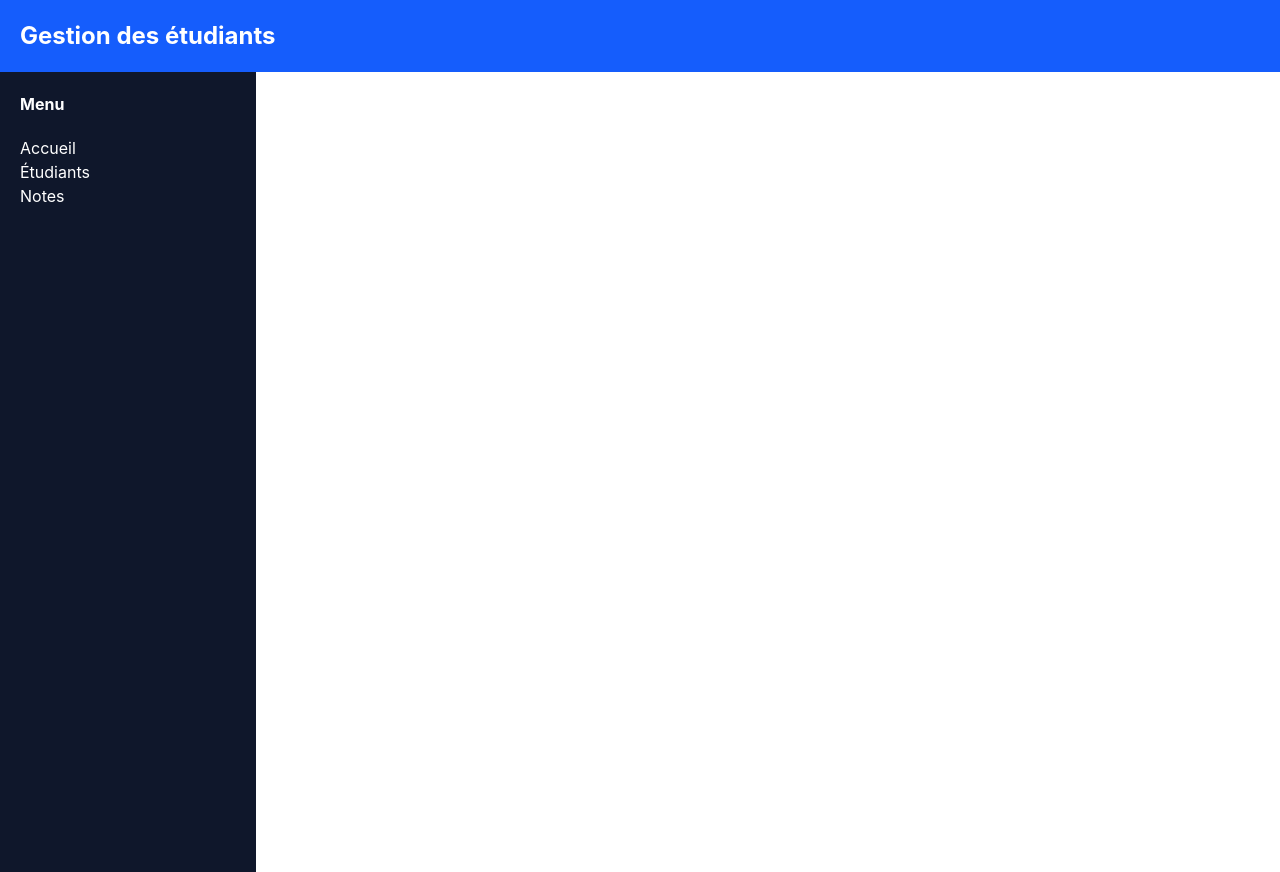
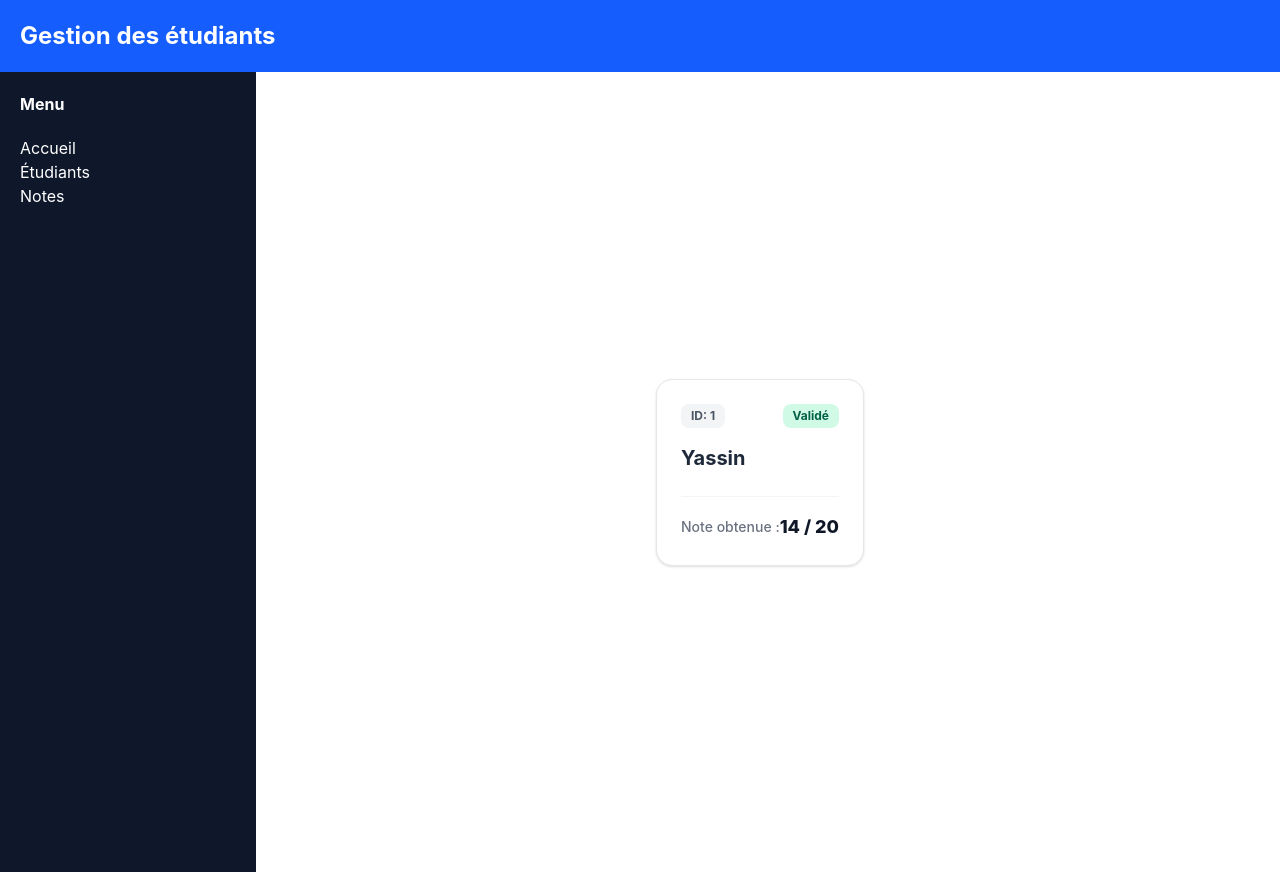
Before and after one commit to yabourizine90-eng/Learn, a React (Vite) app: page /etudiants/1 in a window 1280 px wide. Built offline with nearby package versions, Linux system fonts and the light colour scheme.

Commit message:
first commit

```diff
--- a/src/App.jsx
+++ b/src/App.jsx
@@ -3,11 +3,13 @@ import Sidebar from "./component/Sidebar";
 import Content from "./component/Content";
 import Etudiants from "./component/Etudiants";
 import Notes from "./component/Notes";
-
+import DetailEtudiant from "./component/DetailEtudiant";
+import Error from "./component/Error";
 import { Route, Routes } from "react-router";
 import "./App.css";
 
 export default function App() {
+
   return (
     <div>
       <Header />
@@ -18,6 +20,8 @@ export default function App() {
           <Route path="/" element={<Content />} />
           <Route path="/accueil" element={<Content />} />
           <Route path="/etudiants" element={<Etudiants />} />
+          <Route path="*" element={<Error />} />
+          <Route path="/etudiants/:id" element={<DetailEtudiant />} />
           <Route path="/notes" element={<Notes />} />
           <Route />
         </Routes>
--- /dev/null
+++ b/src/component/DetailEtudiant.jsx
@@ -0,0 +1,53 @@
+import { useParams } from "react-router";
+
+export default function DetailEtudiant() {
+  const etudiants = [
+    { id: 1, prenom: "Yassin", note: "14" },
+    { id: 2, prenom: "Youssef", note: "16" },
+    { id: 3, prenom: "Ghita", note: "18" },
+    { id: 4, prenom: "Amin", note: "20" },
+    { id: 5, prenom: "Mohamed", note: "9" },
+    { id: 6, prenom: "Sara", note: "19" },
+  ];
+  const { id } = useParams();
+
+  return (
+    <div className="flex items-center pl-100 ">
+      {etudiants.map((item) => {
+        const isLow = Number(item.note) < 10;
+        if (item.id == id) {
+          return (
+            <div
+              key={item.id}
+              className={`p-6 rounded-2xl border shadow-sm flex flex-col justify-between ${isLow ? "bg-rose-50 border-rose-200" : "bg-white border-gray-200"}`}
+            >
+              <div>
+                <div className="flex justify-between items-center mb-4">
+                  <span className="text-xs font-bold px-2.5 py-1 bg-gray-100 text-gray-600 rounded-lg">
+                    ID: {item.id}
+                  </span>
+                  <span
+                    className={`text-xs font-bold px-2.5 py-1 rounded-lg ${isLow ? "bg-rose-200 text-rose-800" : "bg-emerald-100 text-emerald-800"}`}
+                  >
+                    {isLow ? "Échoué" : "Validé"}
+                  </span>
+                </div>
+                <h3 className="text-xl font-bold text-gray-800">
+                  {item.prenom}
+                </h3>
+              </div>
+              <div className="mt-6 pt-4 border-t border-gray-100 flex justify-between items-center">
+                <span className="text-sm text-gray-500 font-medium">
+                  Note obtenue :
+                </span>
+                <span className="text-lg font-extrabold text-gray-900">
+                  {item.note} / 20
+                </span>
+              </div>
+            </div>
+          );
+        }
+      })}
+    </div>
+  );
+}
--- /dev/null
+++ b/src/component/Error.jsx
@@ -0,0 +1,9 @@
+export default function Error() {
+  return (
+    <div className="flex pt-30 pl-50">
+      <div className=" w-100 h-50 flex items-center justify-center bg-red-500">
+        <h1 className="text-4xl text-white">Error : 404</h1>
+      </div>
+    </div>
+  );
+}
--- a/src/component/Etudiants.jsx
+++ b/src/component/Etudiants.jsx
@@ -1,3 +1,4 @@
+
 export default function Etudiants() {
   const etudiants = [
     { id: 1, prenom: "Yassin", note: "14" },
@@ -7,6 +8,8 @@ export default function Etudiants() {
     { id: 5, prenom: "Mohamed", note: "9" },
     { id: 6, prenom: "Sara", note: "19" },
   ];
+
+
 
   return (
     <div className="p-8 space-y-8 bg-gray-50 min-h-screen w-screen">
```
